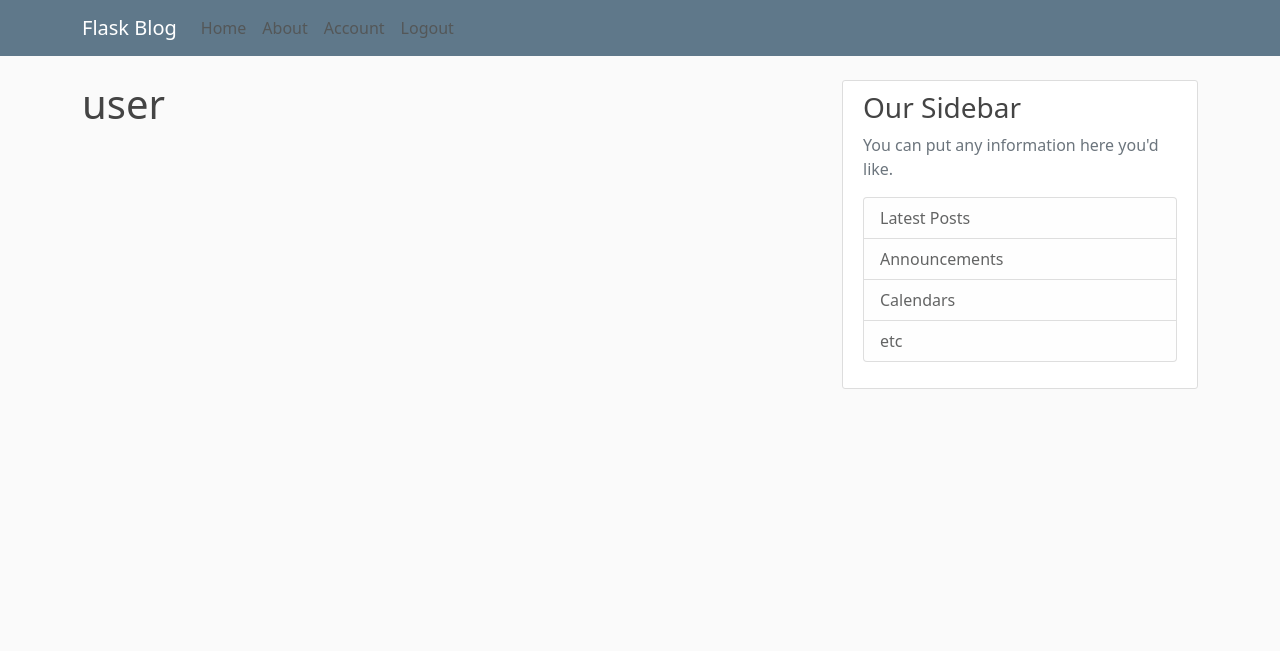
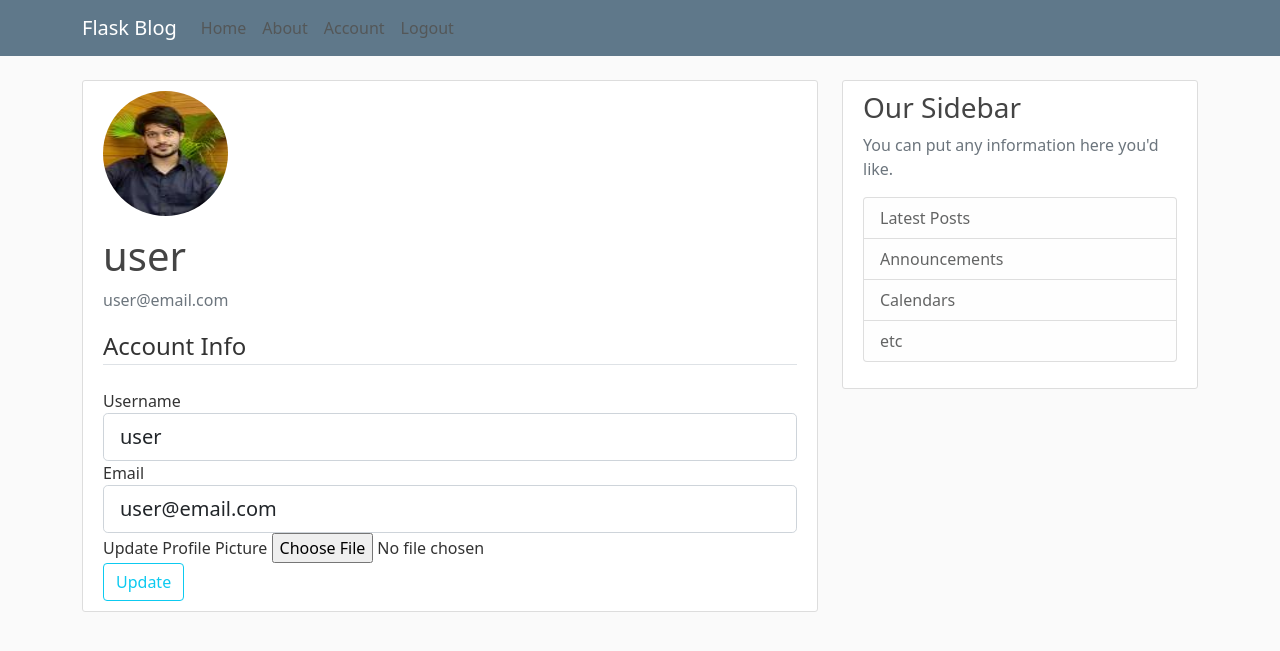
Before and after one commit to Mushfiqur-Rahman-Robin/Python-OOP, a Flask app: page /account in a window 1280 px wide. Shown: the top 651 px of the page. Run offline with Flask 2, Linux system fonts and the light colour scheme; a user stored in the database is signed in; some libraries are stand-ins or nearby versions.

Commit message:
Updating and saving user profile in a Flask webapp.

```diff
--- a/Corey Schafer's Python in-depth tutorial/Flask Tutorial/flaskblog/forms.py
+++ b/Corey Schafer's Python in-depth tutorial/Flask Tutorial/flaskblog/forms.py
@@ -2,7 +2,9 @@ from flask_wtf import FlaskForm
 from wtforms import StringField, PasswordField, SubmitField, BooleanField
 from wtforms.validators import DataRequired, Length, Email, EqualTo, ValidationError
 from flaskblog.models import User
-
+from flask_login import current_user
+from flask_wtf.file import FileField, FileAllowed
+import secrets
 
 class RegistrationForm(FlaskForm):
     username = StringField('Username',
@@ -35,3 +37,27 @@ class LoginForm(FlaskForm):
     password = PasswordField('Password', validators=[DataRequired()])
     remember = BooleanField('Remember Me')
     submit = SubmitField('Login')
+
+
+
+
+class UpdateAccountForm(FlaskForm):
+    username = StringField('Username',
+                           validators=[DataRequired(), Length(min=2, max=20)])
+    email = StringField('Email',
+                        validators=[DataRequired(), Email()])
+    picture = FileField('Update Profile Picture', validators=[FileAllowed(['jpg', 'png'])])
+
+    submit = SubmitField('Update')
+
+    def validate_username(self, username):
+        if username.data != current_user.username:
+            user = User.query.filter_by(username = username.data).first()
+            if user:
+                raise ValidationError('Username already exists! Choose another one.')
+
+    def validate_email(self, email):
+        if email.data != current_user.email:
+            user = User.query.filter_by(email = email.data).first()
+            if user:
+                raise ValidationError('Email already exists! Choose another one.')
--- a/Corey Schafer's Python in-depth tutorial/Flask Tutorial/flaskblog/routes.py
+++ b/Corey Schafer's Python in-depth tutorial/Flask Tutorial/flaskblog/routes.py
@@ -1,5 +1,8 @@
+import secrets
+import os
+from PIL import Image
 from flask import render_template, url_for, flash, redirect, request
-from flaskblog.forms import RegistrationForm, LoginForm
+from flaskblog.forms import RegistrationForm, LoginForm, UpdateAccountForm
 from flaskblog.models import User, Post
 from flaskblog import app, db, bcrypt
 from flask_login import login_user, current_user, logout_user, login_required
@@ -71,7 +74,34 @@ def logout():
     return redirect(url_for('home'))
 
 
-@app.route("/account")
+def save_picture(form_picture):
+    random_hex = secrets.token_hex(8)
+    _, f_ext = os.path.splitext(form_picture.filename)
+    picture_fn = random_hex + f_ext
+    picture_path = os.path.join(app.root_path, 'static/profile_pics', picture_fn)
+
+    output_size = (125, 125)
+    i = Image.open(form_picture)
+    i.thumbnail(output_size)
+    i.save(picture_path)
+    return picture_fn
+
+@app.route("/account", methods=['GET', 'POST'])
 @login_required
 def account():
-    return render_template('account.html', title = 'Account')
+    form = UpdateAccountForm()
+    if form.validate_on_submit():
+        if form.picture.data:
+            picture_file = save_picture(form.picture.data)
+            current_user.image_file = picture_file
+        current_user.username = form.username.data
+        current_user.email = form.email.data
+        db.session.commit()
+        flash('Your account has been updated!', 'success')
+        return redirect(url_for('account'))
+    elif request.method == 'GET':
+        form.username.data = current_user.username
+        form.email.data = current_user.email
+    image_file = url_for('static', filename='profile_pics/' + current_user.image_file)
+    return render_template('account.html', title='Account',
+                           image_file=image_file, form=form)
--- a/Corey Schafer's Python in-depth tutorial/Flask Tutorial/flaskblog/templates/account.html
+++ b/Corey Schafer's Python in-depth tutorial/Flask Tutorial/flaskblog/templates/account.html
@@ -1,4 +1,57 @@
 {% extends "layout.html" %}
 {% block content %}
-    <h1>{{ current_user.username }}</h1>
+<div class="content-section">
+    <div class="media">
+      <img class="rounded-circle account-img" src="{{ image_file }}">
+      <div class="media-body">
+        <h2 class="account-heading">{{ current_user.username }}</h2>
+        <p class="text-secondary">{{ current_user.email }}</p>
+      </div>
+    </div>
+    <form method="POST" action="" enctype="multipart/form-data">
+        {{ form.hidden_tag() }}
+        <fieldset class="form-group">
+            <legend class="border-bottom mb-4">Account Info</legend>
+            <div class="form-group">
+                {{ form.username.label(class="form-control-label") }}
+
+                {% if form.username.errors %}
+                    {{ form.username(class="form-control form-control-lg is-invalid") }}
+                    <div class="invalid-feedback">
+                        {% for error in form.username.errors %}
+                            <span>{{ error }}</span>
+                        {% endfor %}
+                    </div>
+                {% else %}
+                    {{ form.username(class="form-control form-control-lg") }}
+                {% endif %}
+            </div>
+            <div class="form-group">
+                {{ form.email.label(class="form-control-label") }}
+                {% if form.email.errors %}
+                    {{ form.email(class="form-control form-control-lg is-invalid") }}
+                    <div class="invalid-feedback">
+                        {% for error in form.email.errors %}
+                            <span>{{ error }}</span>
+                        {% endfor %}
+                    </div>
+                {% else %}
+                    {{ form.email(class="form-control form-control-lg") }}
+                {% endif %}
+            </div>
+            <div class="form-group">
+                {{ form.picture.label() }}
+                {{ form.picture(class="form-control-file") }}
+                {% if form.picture.errors %}
+                    {% for error in form.picture.errors %}
+                        <span class="text-danger">{{ error }}</span></br>
+                    {% endfor %}
+                {% endif %}
+            </div>
+        </fieldset>
+        <div class="form-group">
+            {{ form.submit(class="btn btn-outline-info") }}
+        </div>
+    </form>
+</div>
 {% endblock content %}
```
Also changed, not shown: Corey Schafer's Python in-depth tutorial/Flask Tutorial/flaskblog/site.db, Corey Schafer's Python in-depth tutorial/Flask Tutorial/flaskblog/static/profile_pics/74fee552593b624d.jpg (added), Corey Schafer's Python in-depth tutorial/Flask Tutorial/flaskblog/static/profile_pics/BD_flag.jpg (added).
